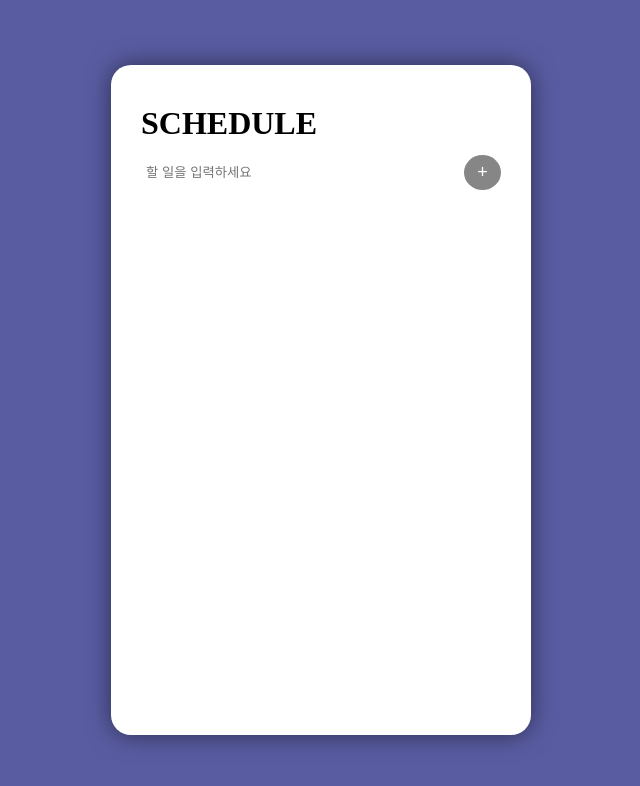
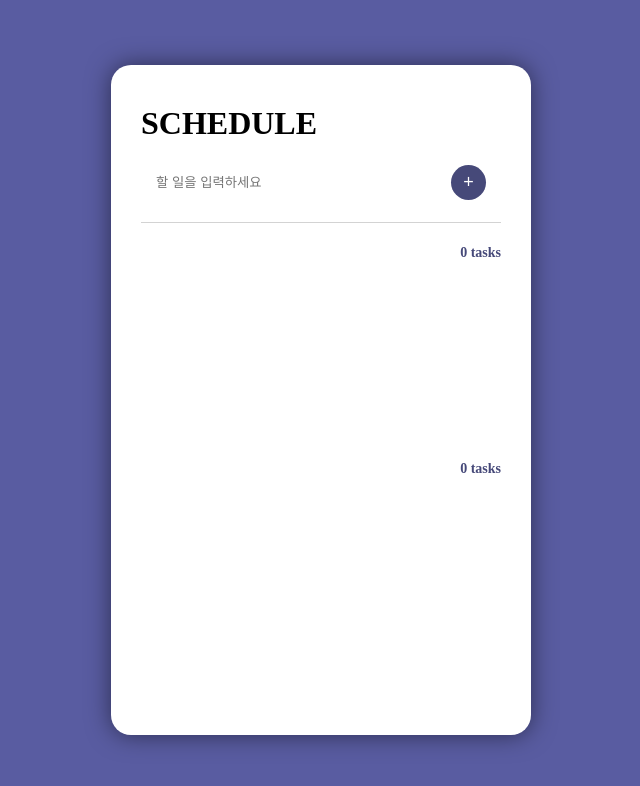
Before and after one commit to ZUITOPIA/react-todo, a React (Vite) app: page / in a window 1280 px wide. Shown: the top 786 px of the page, without its empty margins (319-959 px from the left). Built offline with nearby package versions, Linux system fonts and the light colour scheme.

Commit message:
style: 기본 스타일 구현 완료

```diff
--- a/src/App.jsx
+++ b/src/App.jsx
@@ -16,7 +16,13 @@ const Style = {
   Header: styled.header`
     width: 100%;
     height: 100px;
-    margin-bottom: 20px;
+    margin-bottom: 40px;
+  `,
+  TaskWrapper: styled.section`
+    width: 100%;
+    display: flex;
+    flex-direction: column;
+    align-items: flex-end;
   `,
 };
 
@@ -58,19 +64,25 @@ export default function App() {
         <Text.Title>SCHEDULE</Text.Title>
         <Input addTodo={handleAddTodo} />
       </Style.Header>
-
+      <Style.TaskWrapper>
+        <Text.MiniTitle>{todos.length} tasks</Text.MiniTitle>
         <Content
           items={todos}
           onToggle={handleToggleTodo}
           onDelete={deleteTodo}
           isCompleted={false}
         />
+      </Style.TaskWrapper>
+
+      <Style.TaskWrapper>
+        <Text.MiniTitle>{completed.length} tasks</Text.MiniTitle>
         <Content
           items={completed}
           onToggle={handleToggleTodo}
           onDelete={deleteDone}
           isCompleted={true}
         />
+      </Style.TaskWrapper>
     </Style.AppWrapper>
   );
 }
--- a/src/components/shared/Content.jsx
+++ b/src/components/shared/Content.jsx
@@ -4,6 +4,8 @@ import { Text } from "./UI";
 const Style = {
   Wrapper: styled.div`
     width: 100%;
+    height: 200px;
+    overflow-y: scroll;
   `,
   ItemWrapper: styled.div`
     display: flex;
@@ -12,14 +14,14 @@ const Style = {
   `,
   ContentWrapper: styled.div`
     width: 90%;
-    height: 50px;
+    height: 40px;
     display: flex;
     align-items: center;
     margin-left: 20px;
   `,
   CheckedBox: styled.div`
-    width: 20px;
-    height: 20px;
+    width: 18px;
+    height: 18px;
     background-image: url("/check.png");
     background-size: contain;
     border-radius: 20px;
--- a/src/components/shared/Input.jsx
+++ b/src/components/shared/Input.jsx
@@ -4,15 +4,16 @@ import styled from "@emotion/styled";
 const Style = {
   InputWrapper: styled.div`
     width: 100%;
-    height: 60px;
+    height: 80px;
     display: flex;
     justify-content: space-between;
     align-items: center;
+    border-bottom: 1px solid lightgray;
   `,
   Input: styled.input`
     width: 100%;
     height: 40px;
-    padding: 0 0 0 5px;
+    padding: 0 0 0 15px;
     border: none;
     outline: none;
   `,
@@ -21,10 +22,11 @@ const Style = {
     height: 35px;
     border-radius: 100%;
     border: none;
-    background-color: #868686;
+    background-color: #464979;
     color: white;
     font-size: large;
     cursor: pointer;
+    margin-right: 15px;
   `,
 };
 
--- a/src/components/shared/UI.js
+++ b/src/components/shared/UI.js
@@ -6,9 +6,15 @@ export const Text = {
     font-size: 32px;
     display: inline-block;
   `,
+  MiniTitle: styled.div`
+    font-weight: 650;
+    font-size: 14px;
+    display: inline-block;
+    color: #464979;
+  `,
   Body: styled.div`
     font-weight: 350;
-    font-size: 18px;
+    font-size: 16px;
     /* color: #cbcbcd; */
     color: #949498;
     display: inline-block;
```
Lines whose indentation alone changed are shown as unchanged.
